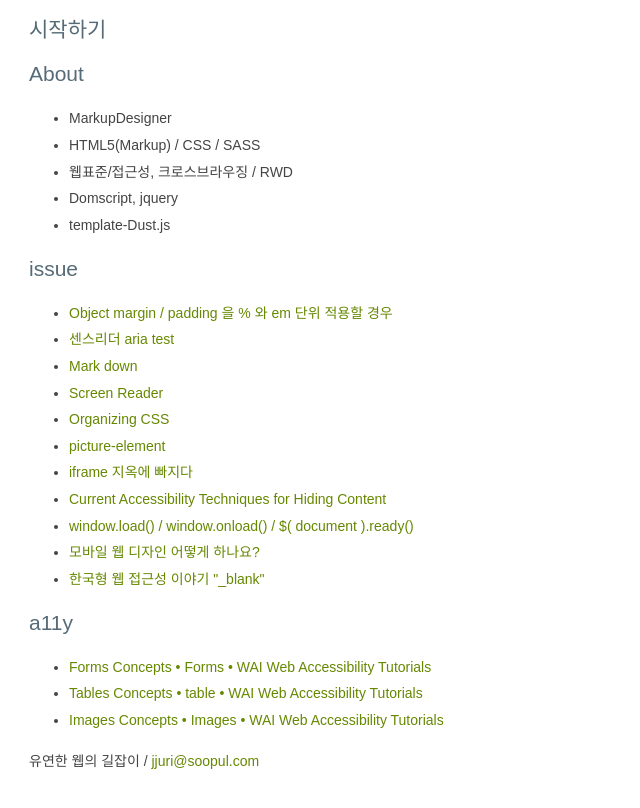
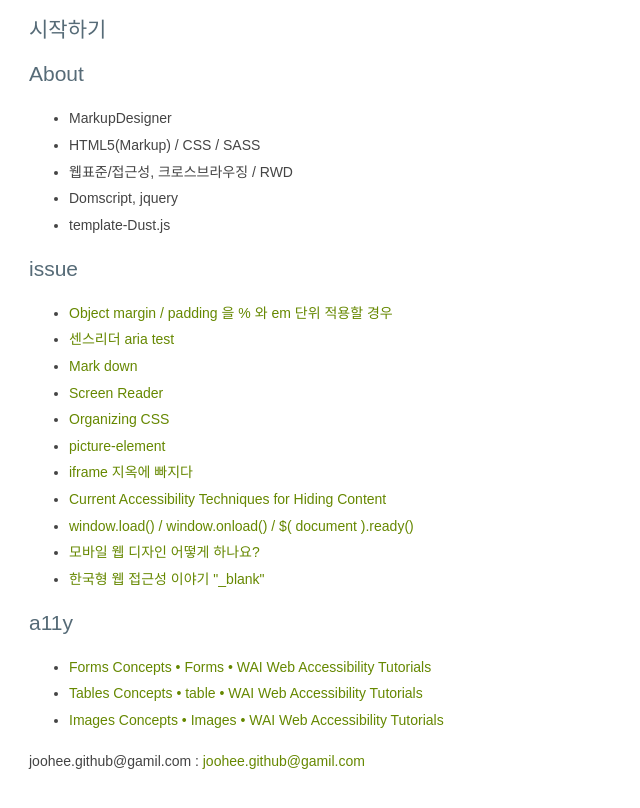
Before and after one commit to joohee-lee/joohee-lee.github.io, a Jekyll site: the page built from index.html, in a window 1280 px wide. Shown: the top 808 px of the page, without its empty margins (0-640 px from the left). Built offline with Jekyll 4.4.1, drawn with Linux system fonts in a browser that asks for light colours.

Commit message:
footer 수정

```diff
--- a/_includes/footer.html
+++ b/_includes/footer.html
@@ -1 +1 @@
-<p> 유연한 웹의 길잡이 / <a href="mailto:jjuri@soopul.com">jjuri@soopul.com</a></p>
+<p> joohee.github@gamil.com : <a href="mailto:joohee.github@gamil.com">joohee.github@gamil.com</a></p>
```
